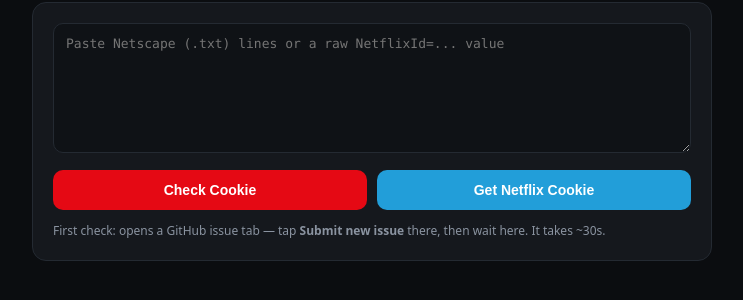
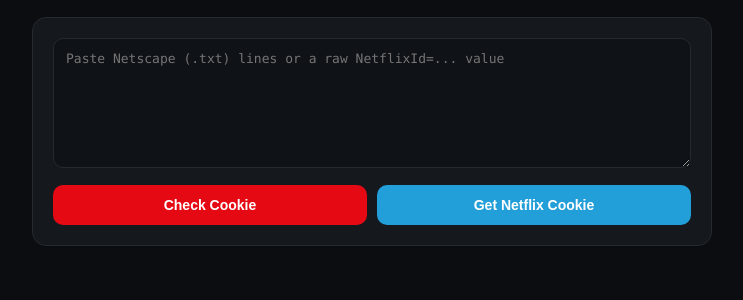
Before and after one commit to Kuuzzi/Kayzer, a plain HTML site: page index.html in a window 1280 px wide. Shown: the part 296-596 px from the top of the page, without its empty margins (268-1011 px from the left). Drawn offline with Linux system fonts and the light colour scheme.

Commit message:
Update index.html

```diff
--- a/index.html
+++ b/index.html
@@ -18,7 +18,6 @@
       <button class="get" onclick="window.open('https://t.me/Kayzerprems','_blank')">Get Netflix Cookie</button>
     </div>
     <div class="err" id="err" style="display:none"></div>
-    <div class="hint">First check: opens a GitHub issue tab — tap <b>Submit new issue</b> there, then wait here. It takes ~30s.</div>
   </div>
 
   <div class="card result" id="result">
```
